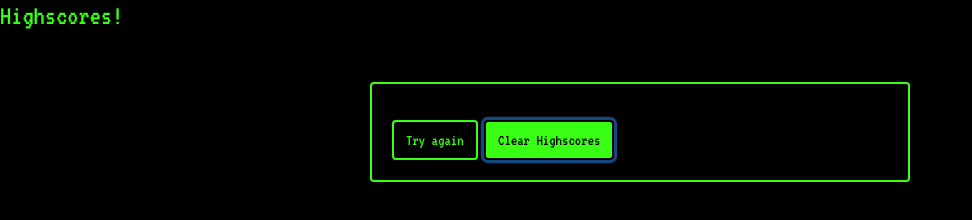
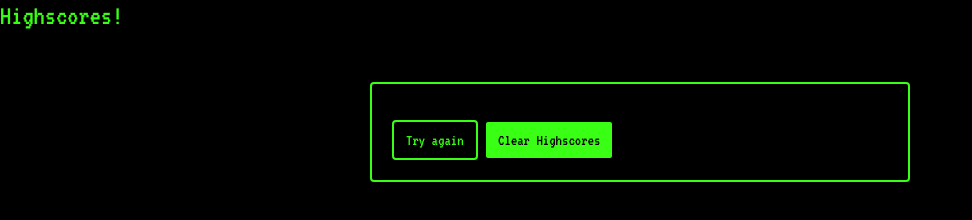
Before and after one commit to gdickey273/code-quiz, a plain HTML site: page highscores.html in a window 1280 px wide. Both pictures are taken after a click on the button "Clear Highscores". Shown: the whole page, without its empty margins (0-972 px from the left). Drawn offline with nearby package versions, Linux system fonts and the light colour scheme.

Commit message:
got rid of the blue box-shadow on .btn:focus!

```diff
--- a/style.css
+++ b/style.css
@@ -36,16 +36,21 @@ input{
   background-color: black;
   color: #39ff14;
   border: solid 2px #39ff14;
-  outline-color: red !important;
+}
+
+.btn-primary:focus{
+  box-shadow: none !important;
 }
 
 .btn:hover, .btn:focus, .btn:active{
   background-color: #39ff14 !important;
   color: black !important;
   border: solid 2px black !important;
-  outline-color: red !important;
+  box-shadow: none !important;
 
 }
+
+
 
 
 
```
